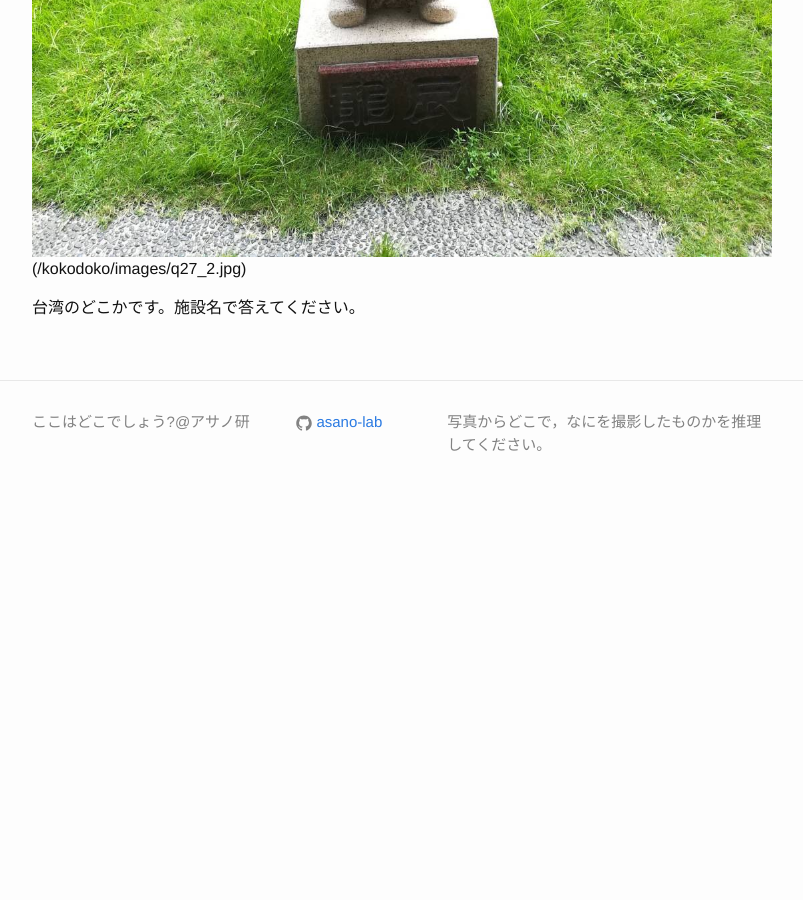
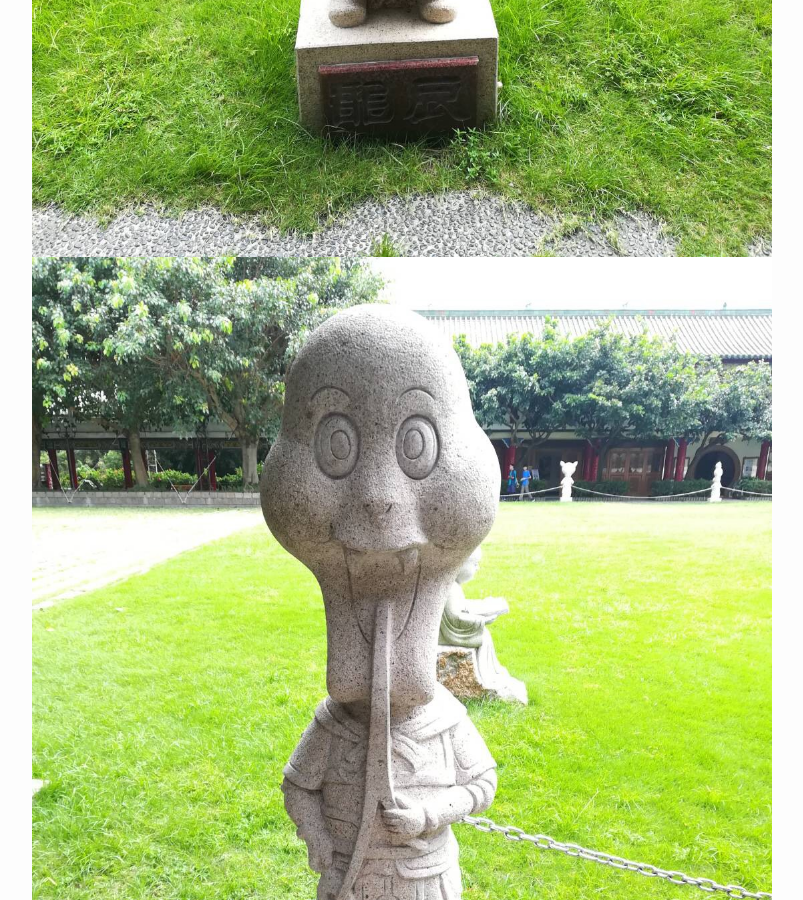
Before and after one commit to asano-lab/kokodoko, a Jekyll site: the page built from _posts/2021-07-29-q27.md, in a window 1280 px wide and 900 px high, scrolled down 929 px. Shown: the whole window, without its empty margins (238-1041 px from the left). Built offline with Jekyll 4.4.1, drawn with Linux system fonts in a browser that asks for light colours; before the commit the page ends 1445 px from its top, so only the background shows below that.

Commit message:
2枚目をなんとか表示したい

```diff
--- a/_posts/2021-07-29-q27.md
+++ b/_posts/2021-07-29-q27.md
@@ -5,6 +5,7 @@ date:   2021-07-29 17:40:00 +0900
 categories: question
 ---
 
-![第27回　写真](/kokodoko/images/q27_1.jpg)(/kokodoko/images/q27_2.jpg)
+![第27回　写真 (1)](/kokodoko/images/q27_1.jpg)
+![(2)](/kokodoko/images/q27_2.jpg)
 
 台湾のどこかです。施設名で答えてください。
```
